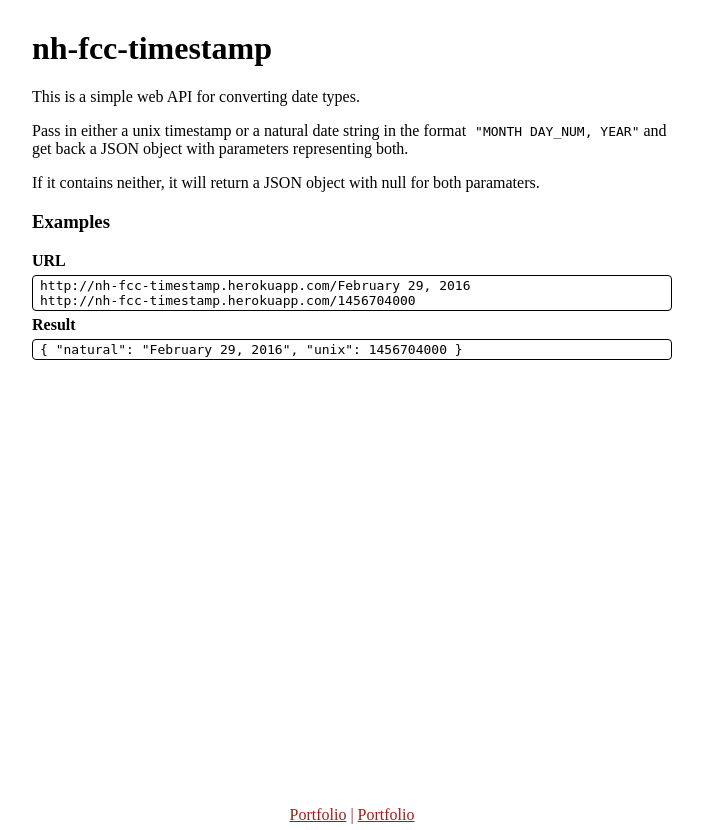
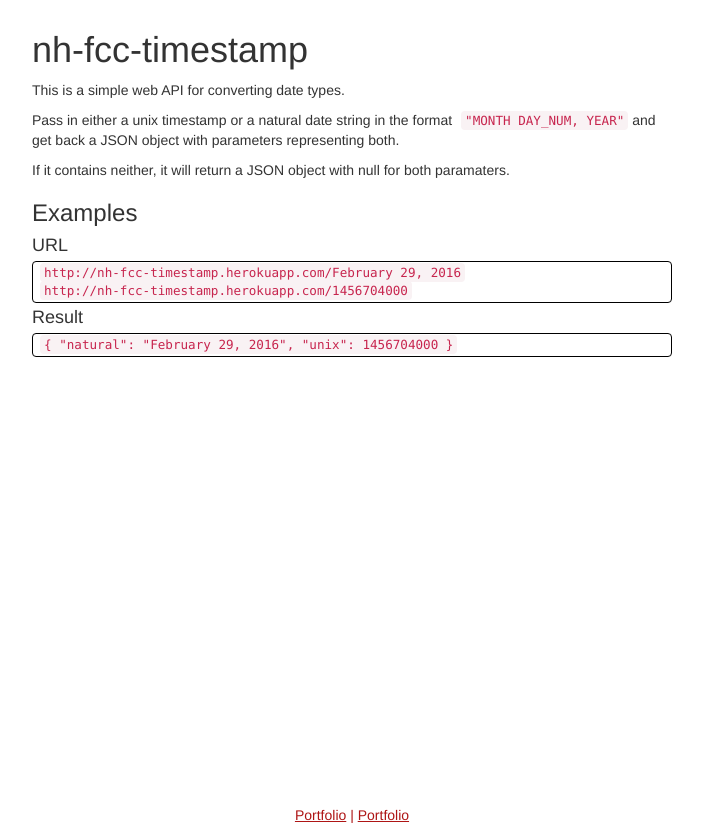
Before and after one commit to NotHimmler/nh-fcc-timestamp, a Flask app: page / in a window 1280 px wide. Shown: the whole page, without its empty margins (288-991 px from the left). Run offline with Flask 2, Linux system fonts and the light colour scheme; some libraries are stand-ins or nearby versions.

Commit message:
Update index.html
Added bootstrap theming

```diff
--- a/templates/index.html
+++ b/templates/index.html
@@ -1,5 +1,7 @@
 <html>
     <head>
+        <link rel="stylesheet" href="https://maxcdn.bootstrapcdn.com/bootstrap/3.3.6/css/bootstrap.min.css" integrity="sha384-1q8mTJOASx8j1Au+a5WDVnPi2lkFfwwEAa8hDDdjZlpLegxhjVME1fgjWPGmkzs7" crossorigin="anonymous">
+        <link rel="stylesheet" href="https://maxcdn.bootstrapcdn.com/bootstrap/3.3.6/css/bootstrap-theme.min.css" integrity="sha384-fLW2N01lMqjakBkx3l/M9EahuwpSfeNvV63J5ezn3uZzapT0u7EYsXMjQV+0En5r" crossorigin="anonymous">
         <link rel='stylesheet' type='text/css' href="{{url_for('static', filename='styles/styles.css')}}"/>
     </head>
     <body>
```
